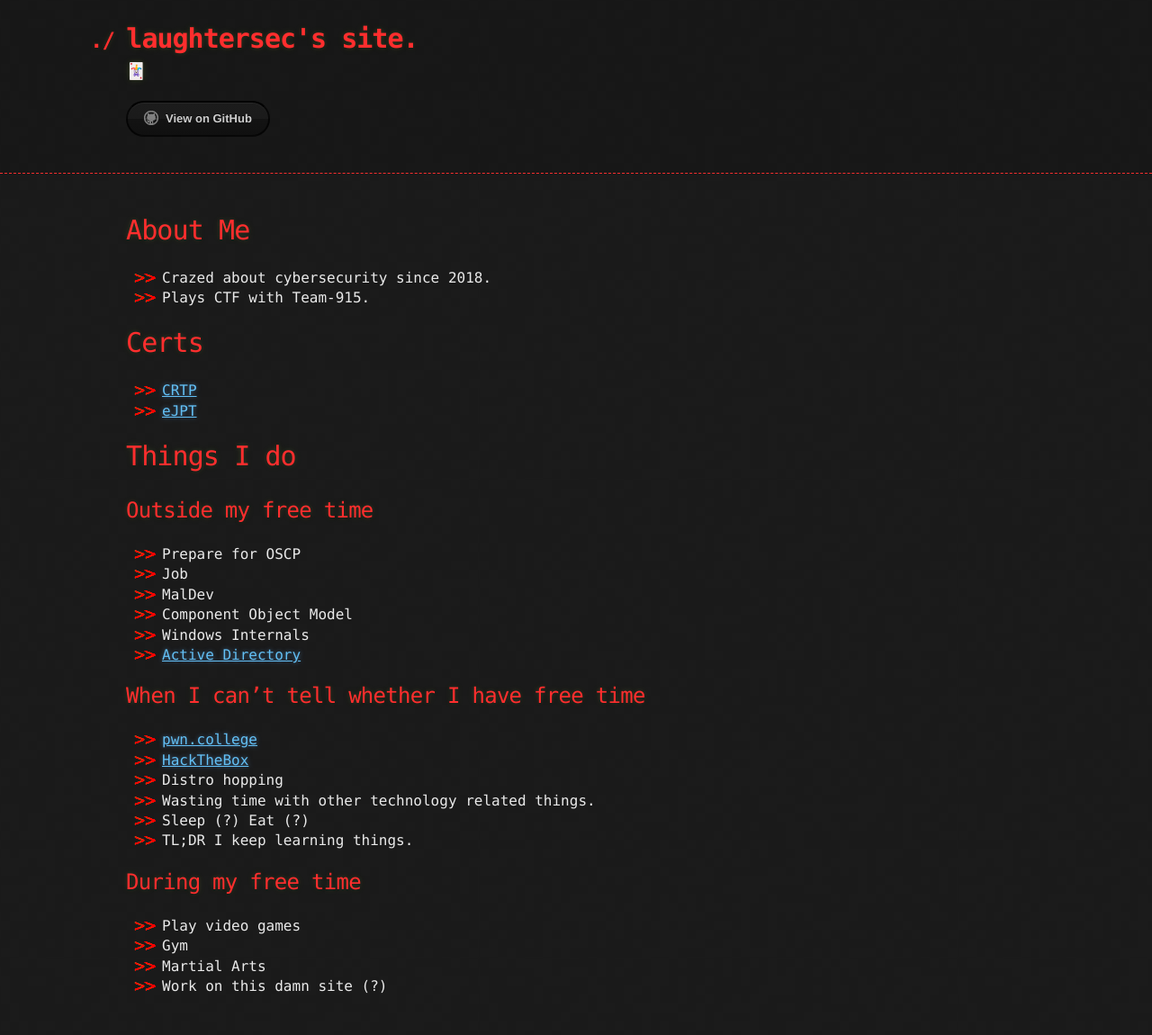
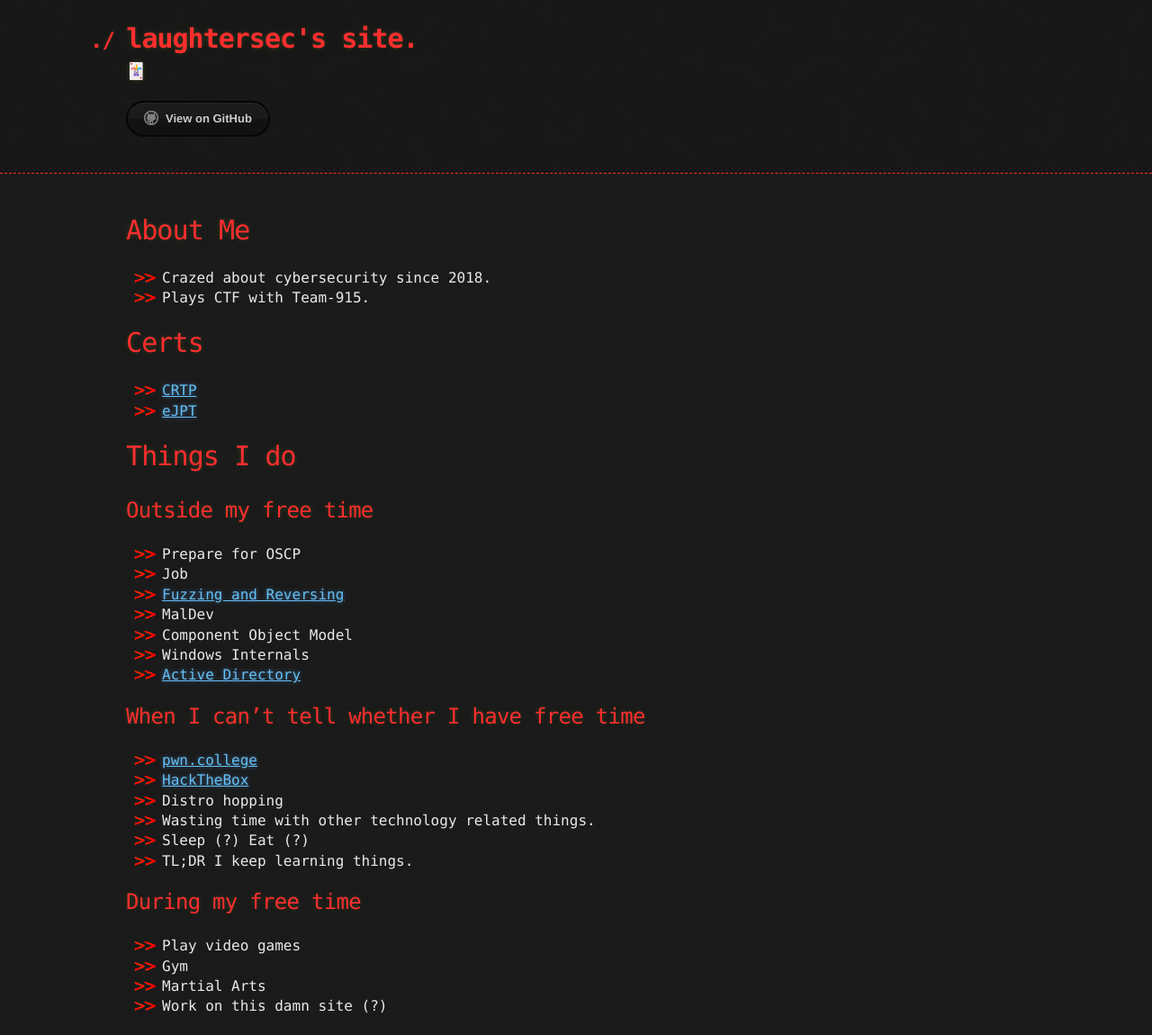
Before and after one commit to laughtersec/laughtersec.github.io, a Jekyll site: the page built from pages/about-me.md, in a window 1280 px wide. Shown: the whole page at 90% size. Built offline with Jekyll 4.4.1, drawn with Linux system fonts in a browser that asks for light colours; our own code applies the rules of GitHub Pages for plain Markdown files; before the commit the page ends 1127 px from its top, so only the background shows below that.

Commit message:
Update about-me.md

```diff
--- a/pages/about-me.md
+++ b/pages/about-me.md
@@ -11,6 +11,7 @@
 ## Outside my free time
 * Prepare for OSCP
 * Job
+* [Fuzzing and Reversing](https://github.com/laughtersec/Fuzzing-Reversing)
 * MalDev
 * Component Object Model
 * Windows Internals
```
